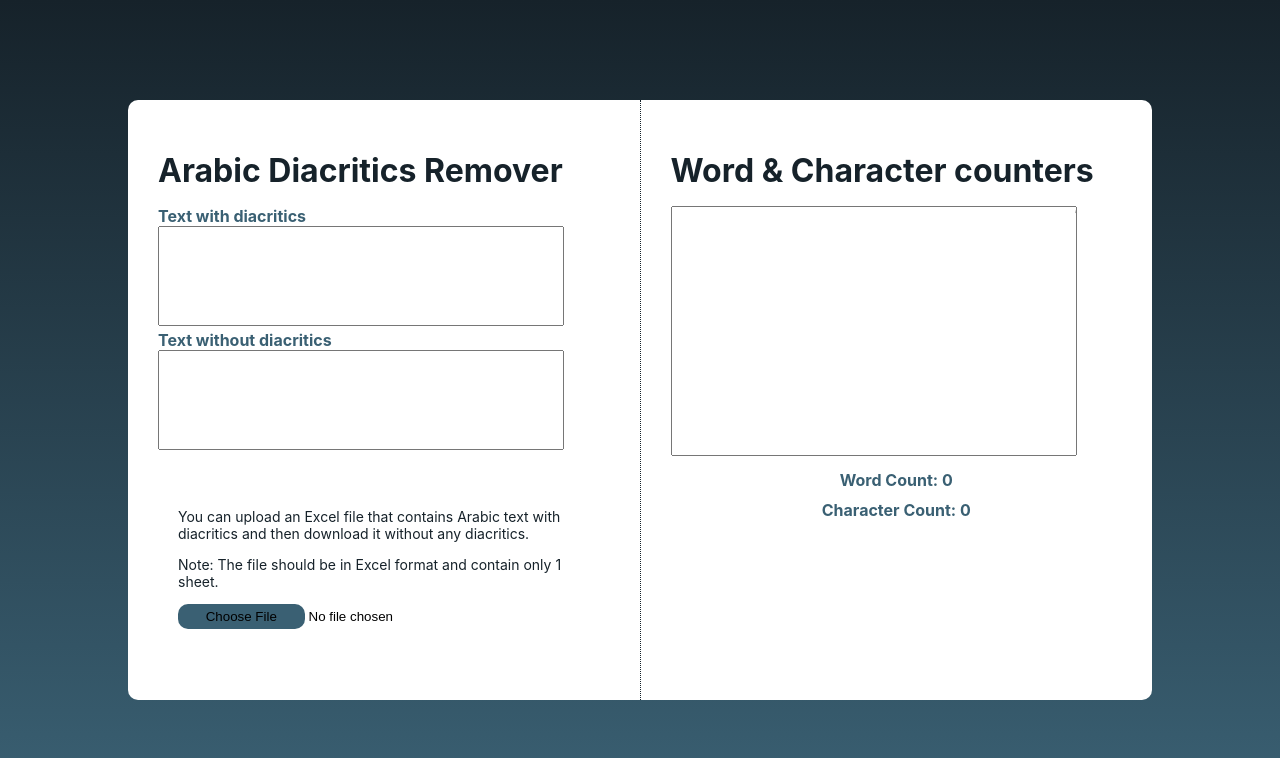
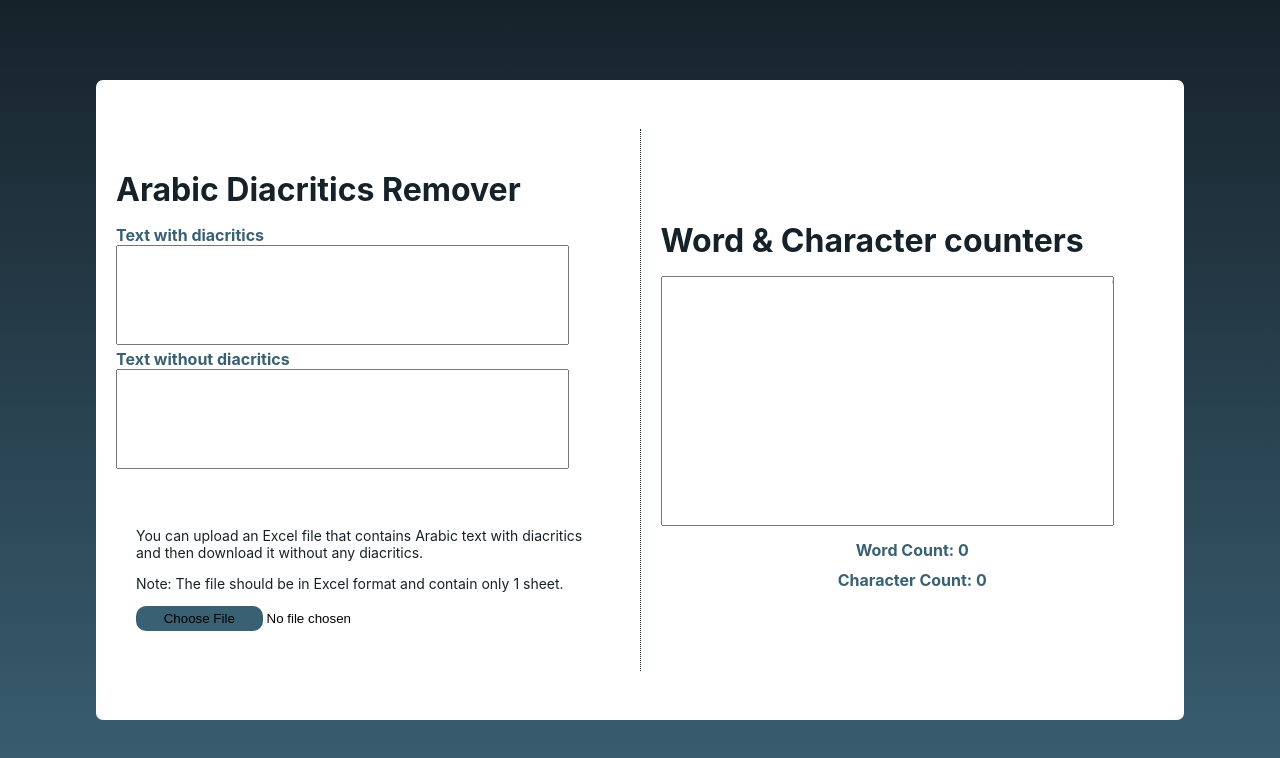
Before and after one commit to tevfik94/diacritics-remover_word-counter, a React (Create React App) app: page / in a window 1280 px wide. Shown: the top 758 px of the page. Built offline with nearby package versions, Linux system fonts and the light colour scheme.

Commit message:
Update home.scss

```diff
--- a/src/components/Home/home.scss
+++ b/src/components/Home/home.scss
@@ -11,15 +11,17 @@
   }
 
   .card {
-    width: 80%;
+    width: 85%;
     display: flex;
     background-color: white;
-    border-radius: 10px;
-    min-height: 75%;
+    border-radius: 7px;
+    min-height: 80%;
+    align-items: center;
+    justify-content: center;
 
     .left {
       flex: 1;
-      padding: 30px;
+      padding: 20px;
       display: flex;
       flex-direction: column;
       gap: 20px;
@@ -27,7 +29,7 @@
     }
     .right {
       flex: 1;
-      padding: 30px;
+      padding: 20px;
       display: flex;
       flex-direction: column;
       gap: 20px;
```
